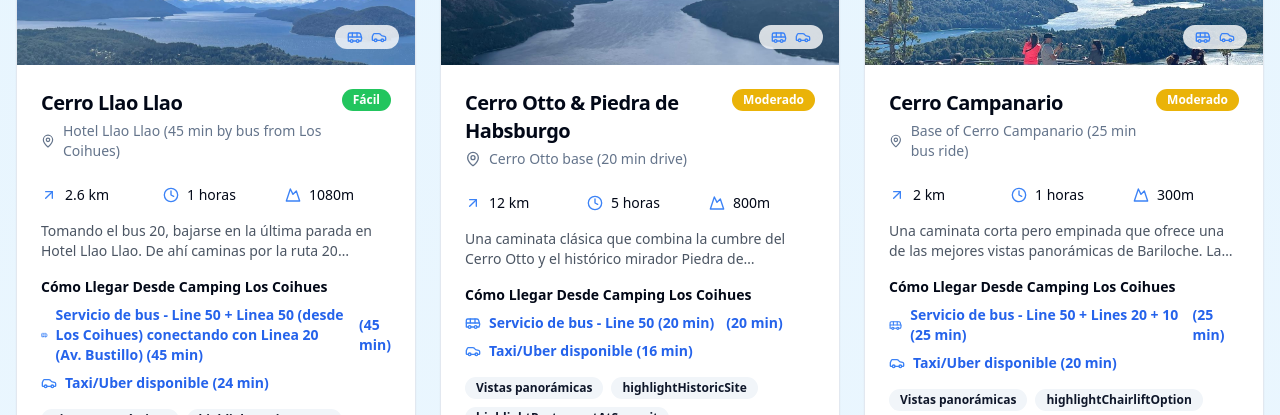
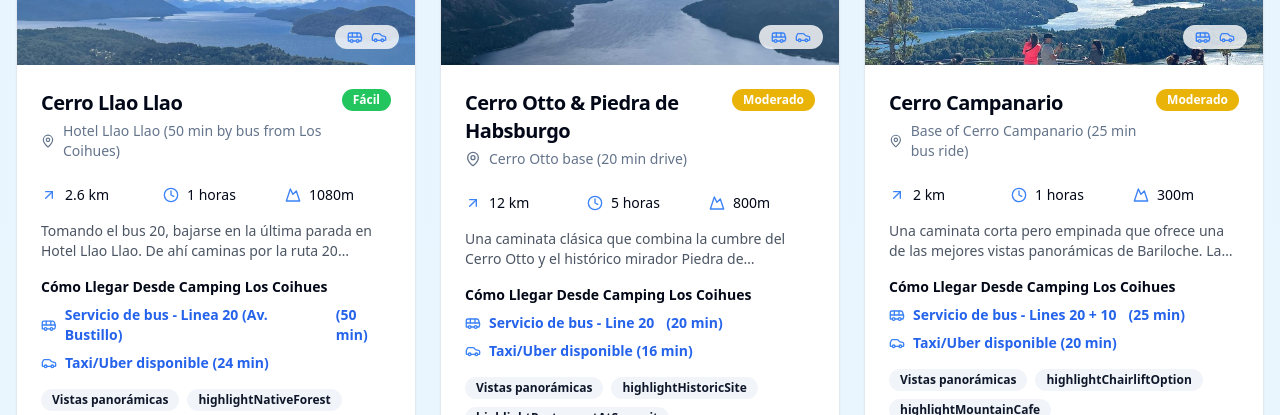
Before and after one commit to mijnapplicaties/t-5433, a React (Vite) app: page / in a window 1280 px wide. Shown: the part 1820-2235 px from the top of the page. Built offline with nearby package versions, Linux system fonts and the light colour scheme.

Commit message:
Fix bus line information
Corrected bus line information and travel time. Removed redundant text.

```diff
--- a/src/components/TrailCard.tsx
+++ b/src/components/TrailCard.tsx
@@ -1,4 +1,3 @@
-
 import React, { useState } from 'react';
 import { Trail } from '../types/trail';
 import { Card, CardHeader, CardTitle, CardDescription, CardContent } from './ui/card';
@@ -59,7 +58,7 @@ const TrailCard: React.FC<TrailCardProps> = ({ trail, transportIcons }) => {
       case 'bus':
         return {
           icon: <Bus className="w-4 h-4 text-blue-500" />,
-          label: `${t('busService')} - ${trail.busLines ? `Line 50 + ${trail.busLines}` : 'Line 50'} ${getTimeLabel(trail.travelTime)}`
+          label: `${t('busService')} - ${trail.busLines || 'Line 20'}`
         };
       case 'taxi':
         return {
--- a/src/data/trails.ts
+++ b/src/data/trails.ts
@@ -40,12 +40,12 @@ export const trails: Trail[] = [
       de: "Nehmen Sie den Bus 20 und steigen Sie an der letzten Haltestelle am Hotel Llao Llao aus. Von dort aus gehen Sie 20 Minuten entlang der Route bis zum Beginn des Wanderwegs. Von dort aus ist es eine einstündige Wanderung mit leichtem Anstieg durch einen Wald aus Coihues und Zypressen auf 2,6 km. Die Anstrengung wird mit einer spektakulären Aussicht vom Gipfel belohnt, wo Sie den Lago Moreno, den Nahuel Huapi und die Anden bewundern können. Nach dem Genießen des Aussichtspunkts führt der Weg bergab und ermöglicht es Ihnen, den Rundweg zu vollenden, wobei Sie weitere Waldstücke und kleine Strände am Seeufer passieren."
     },
     imageUrl: "/lovable-uploads/ca8e90bd-76e4-4ea6-afba-820b7b457d1e.png",
-    startingPoint: "Hotel Llao Llao (45 min by bus from Los Coihues)",
+    startingPoint: "Hotel Llao Llao (50 min by bus from Los Coihues)",
     highlights: ["highlightPanoramicViews", "highlightNativeForest", "highlightLakeViews"],
     transportation: ["bus", "taxi"],
     distanceFromCampsite: 12,
-    travelTime: 45,
-    busLines: "Linea 50 (desde Los Coihues) conectando con Linea 20 (Av. Bustillo)",
+    travelTime: 50,
+    busLines: "Linea 20 (Av. Bustillo)",
     category: "easy-mountain"
   },
   {
```
